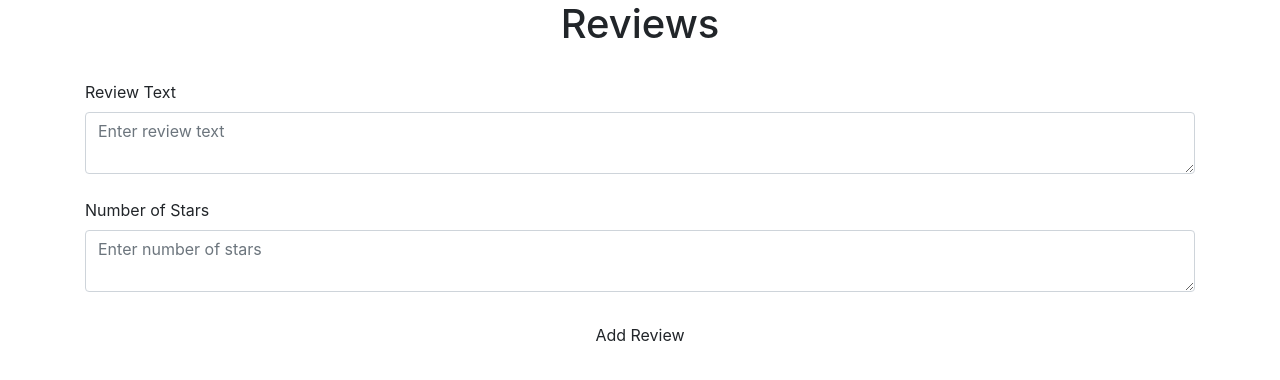
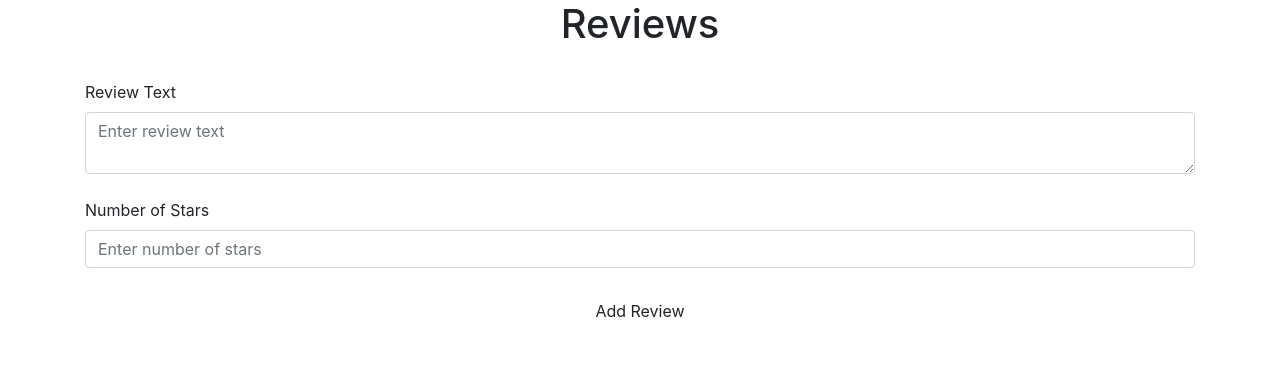
Before and after one commit to mila-z/baba-wisdom, a Flask app: page /wisdom-reviews/1 in a window 1280 px wide. Shown: the part 56-436 px from the top of the page. Run offline with Flask 3, Linux system fonts and the light colour scheme; the visitor is signed in with stand-in values (Sample User, id 1); parts of the project's set-up code (start-up, migrations or seed data) failed here and were passed over; some libraries are stand-ins or nearby versions.

Commit message:
fix: fix number of stars functionality on leaving a review

```diff
--- a/templates/wisdom_reviews.html
+++ b/templates/wisdom_reviews.html
@@ -13,7 +13,7 @@
     <textarea name="review_text" id="review_text" class="form-control" placeholder="Enter review text"></textarea>
     <br/>
     <label for="num_stars">Number of Stars</label>
-    <textarea  for="num_stars" id="num_stars" class="form-control" placeholder="Enter number of stars"></textarea>
+    <input type="number"  name="num_stars" id="num_stars" class="form-control" placeholder="Enter number of stars" min="0" max="5">
     <br/>
     <div align="center">
         <button type="submit" class="btn btn-priary">Add Review</button>
```
